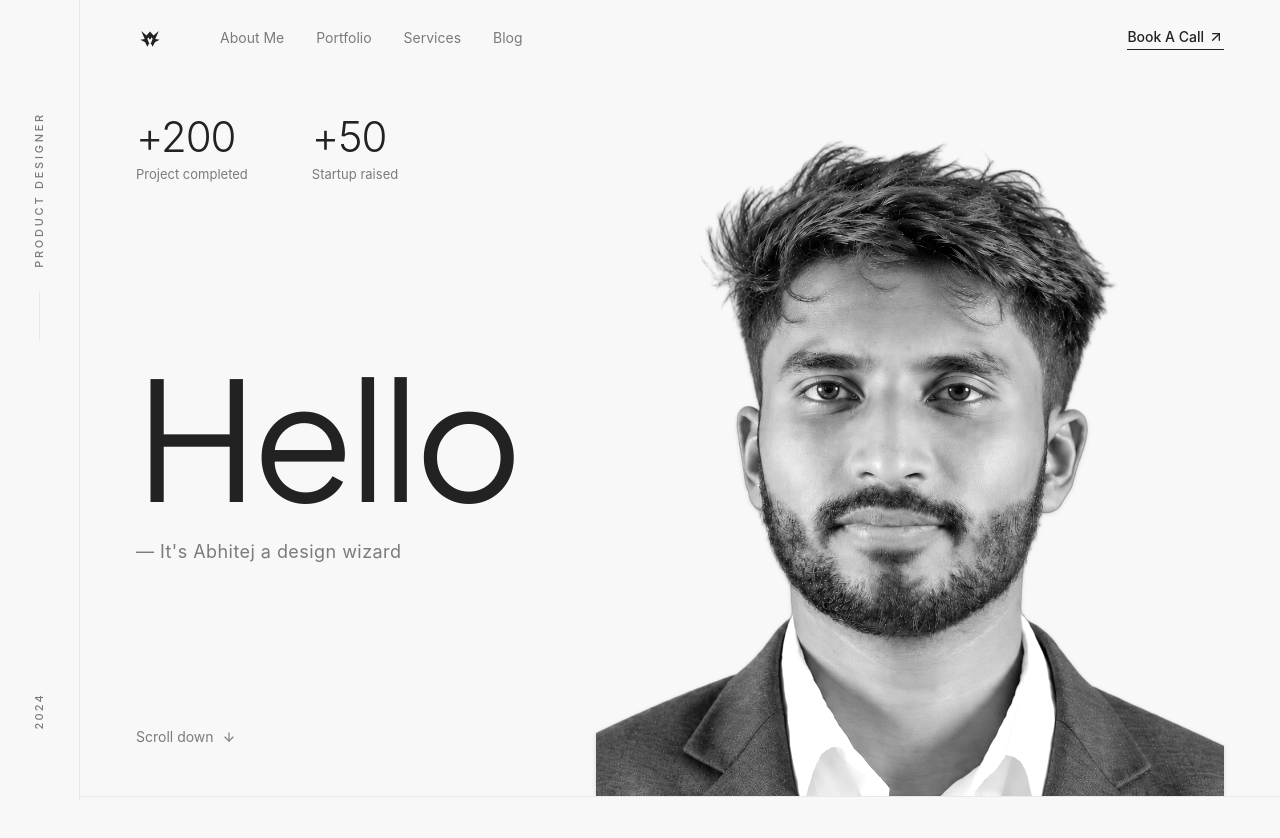
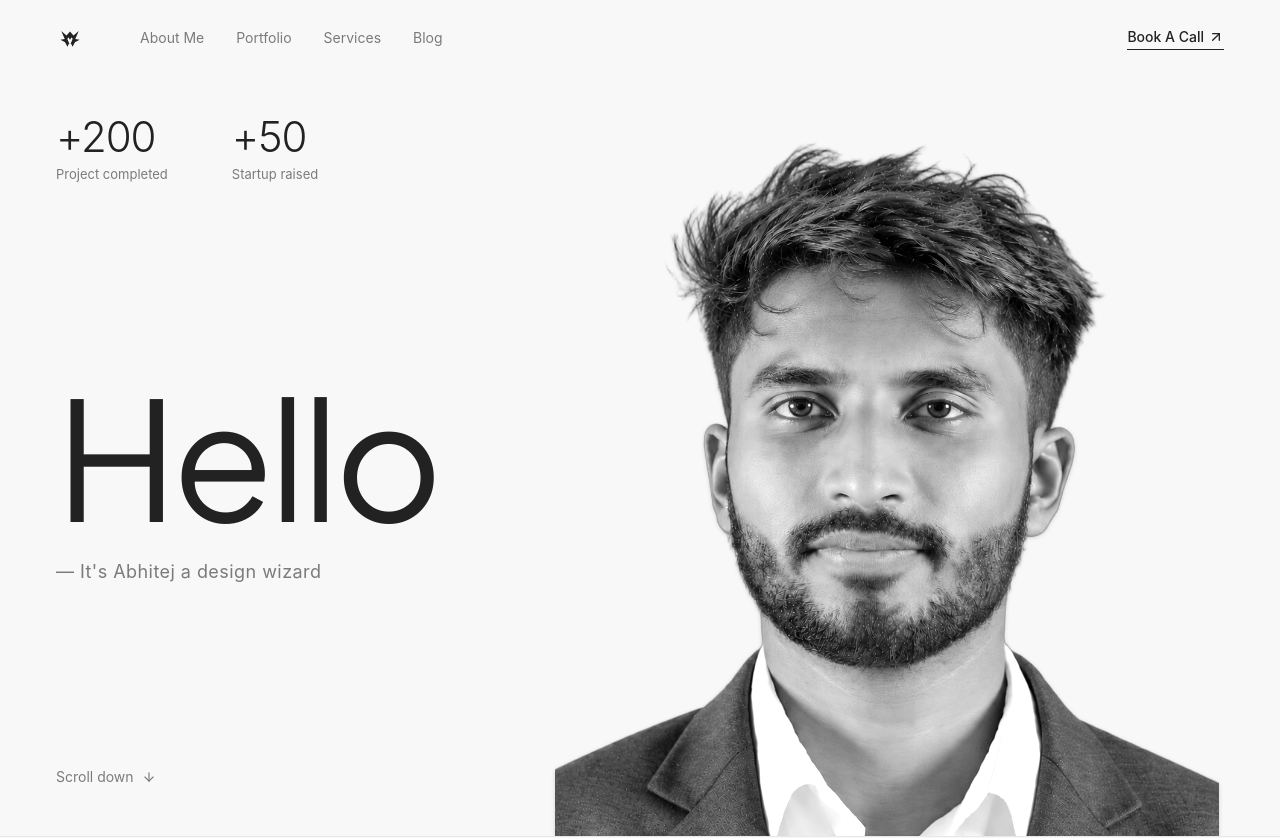
Before and after one commit to bossgghere/Abhitej-Portfolio, a React (Vite) app: page / in a window 1280 px wide. Shown: the top 838 px of the page. Built offline with nearby package versions, Linux system fonts and the light colour scheme.

Commit message:
Remove left side panel and left rail padding completely

```diff
--- a/src/components/common/LeftSidebarMeta.jsx
+++ /dev/null
@@ -1,36 +0,0 @@
-import React from 'react';
-import { sidebarData } from '@/data';
-
-/**
- * LeftSidebarMeta component
- * Styled with UI/UX Theme colors:
- * - Text: Secondary (#7B7B7B)
- * - Border: #E8E8E8
- */
-export const LeftSidebarMeta = () => {
-  const { role, year } = sidebarData;
-
-  return (
-    <aside
-      className="hidden lg:flex fixed left-0 top-0 bottom-0 w-16 xl:w-20 border-r border-[#E8E8E8] z-40 flex-col justify-between items-center py-12 select-none pointer-events-none"
-      aria-hidden="true"
-    >
-      {/* Top portion: Role indicator */}
-      <div className="flex flex-col items-center gap-6 mt-16">
-        <span className="text-[11px] uppercase tracking-[0.25em] text-[#7B7B7B] font-medium [writing-mode:vertical-rl] rotate-180">
-          {role}
-        </span>
-        <div className="w-[1px] h-12 bg-[#E8E8E8]" />
-      </div>
-
-      {/* Bottom portion: Year indicator */}
-      <div className="mb-4">
-        <span className="text-[11px] tracking-[0.2em] text-[#7B7B7B] font-medium [writing-mode:vertical-rl] rotate-180">
-          {year}
-        </span>
-      </div>
-    </aside>
-  );
-};
-
-export default LeftSidebarMeta;
--- a/src/layouts/MainLayout.jsx
+++ b/src/layouts/MainLayout.jsx
@@ -1,23 +1,18 @@
 import React from 'react';
 import { Outlet } from 'react-router-dom';
 import { Navbar } from '../components/common/Navbar';
-import { LeftSidebarMeta } from '../components/common/LeftSidebarMeta';
 
 /**
  * MainLayout Component
- * Formatted with UI/UX theme colors:
+ * Clean layout without the left sidebar rail:
  * - Background: Tertiary (#F8F8F8)
  * - Text: Primary (#222222)
- * - Borders: #E8E8E8
+ * - Centered full-width flow
  */
 export const MainLayout = () => {
   return (
     <div className="relative min-h-screen bg-[#F8F8F8] text-[#222222] overflow-x-hidden font-sans">
-      {/* Left side desktop rail ("Product designer" | "2024") */}
-      <LeftSidebarMeta />
-
-      {/* Main wrapper offset by left rail on desktop */}
-      <div className="lg:pl-16 xl:pl-20 flex flex-col min-h-screen">
+      <div className="flex flex-col min-h-screen">
         <Navbar />
         <main className="flex-1">
           <Outlet />
```
